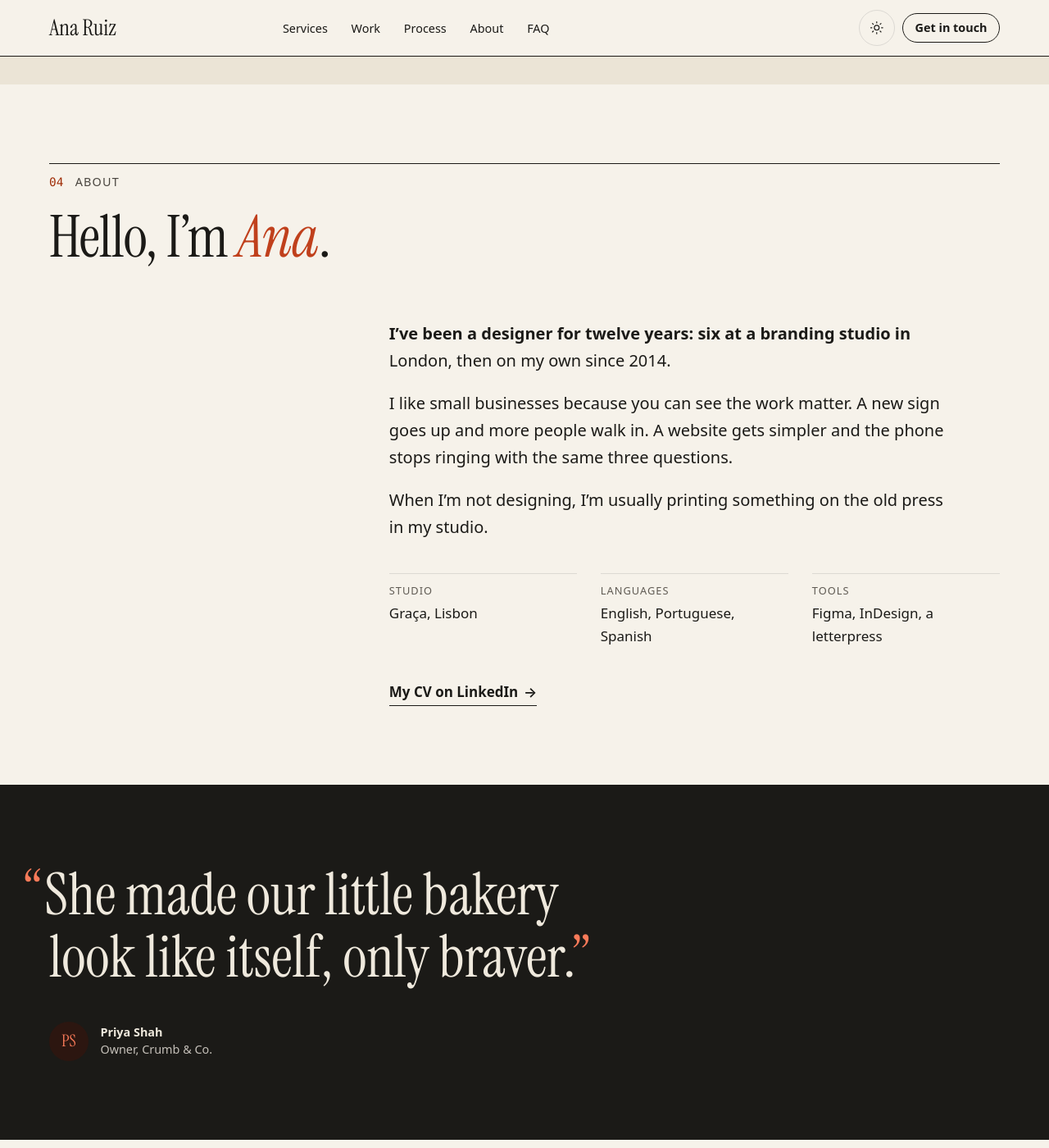
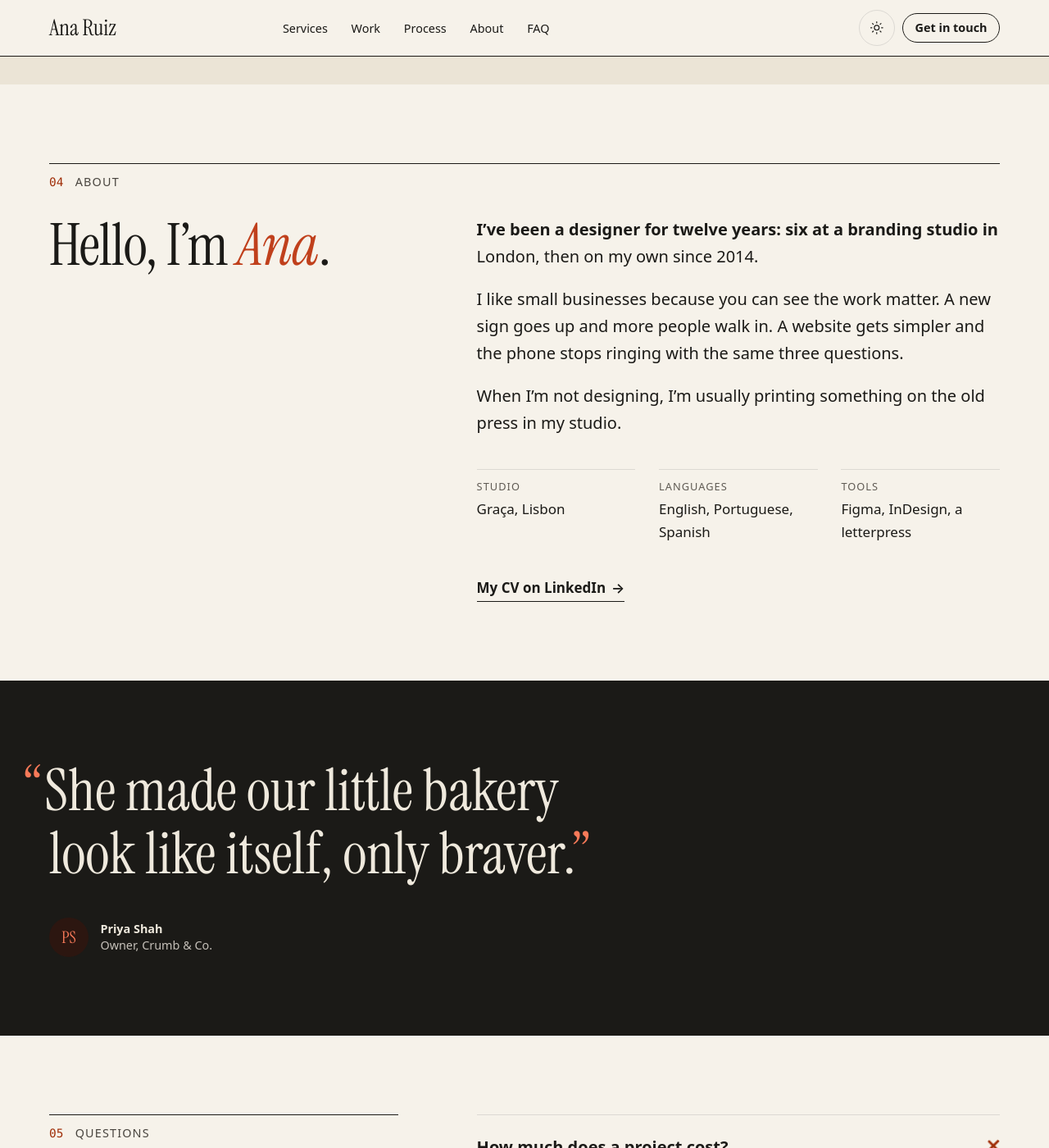
Before and after one commit to Tortoiz-Themes/alcor-jekyll, a Jekyll site: the page built from index.md, in a window 1280 px wide and 1400 px high, scrolled down 4617 px. Shown: the whole window at 82% size. Built offline with Jekyll 4.4.1, drawn with Linux system fonts in a browser that asks for light colours.

Commit message:
Fix the About layout when it has no picture
The text was pushed a third of the way across under the heading, leaving
a dead gap. Now the heading sits in the left column and the words beside
it, top-aligned, with the numbered label across both. Phones stack.

```diff
--- a/_includes/css/sections/about.css
+++ b/_includes/css/sections/about.css
@@ -12,6 +12,18 @@
   .about__facts dd { margin: 0.2rem 0 0; }
   @media (min-width: 52em) {
     .about__grid { grid-template-columns: minmax(0, 0.8fr) minmax(0, 1.2fr); gap: var(--space-2xl); }
-    .about__grid--text { grid-template-columns: minmax(0, 1fr); padding-left: calc(33% + var(--space-2xl) / 3); }
+    .about__grid--text { grid-template-columns: minmax(0, 1fr); }
+
+    /* No picture: the heading takes the left column and the words sit beside it, top-aligned,
+       with the numbered label still running across both. Without :has() support it simply stacks. */
+    .sec-about .wrap:has(> .about__grid--text) {
+      display: grid; grid-template-columns: minmax(0, 0.8fr) minmax(0, 1.2fr);
+      column-gap: var(--space-2xl); align-items: start;
+    }
+    .sec-about .wrap:has(> .about__grid--text) > .sec-head { display: contents; }
+    .sec-about .wrap:has(> .about__grid--text) .label { grid-column: 1 / -1; margin-bottom: var(--space-m); }
+    .sec-about .wrap:has(> .about__grid--text) .sec-head__title,
+    .sec-about .wrap:has(> .about__grid--text) .sec-head__intro { grid-column: 1; }
+    .sec-about .wrap:has(> .about__grid--text) .about__grid { grid-column: 2; grid-row: 2 / span 2; }
   }
 }
```
